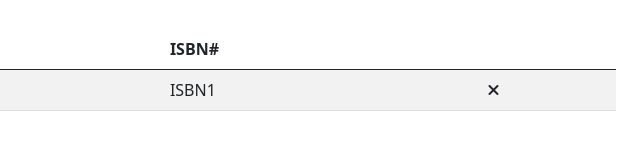
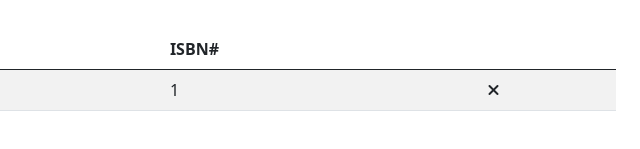
Before and after one commit to acciojob/book-list-SumanKisku, a website: page main.html in a window 1280 px wide. Shown: the part 323-472 px from the top of the page, 594-1234 px from the left. Drawn offline with nearby package versions, Linux system fonts and the light colour scheme.

Commit message:
fourth push

```diff
--- a/main.html
+++ b/main.html
@@ -43,7 +43,7 @@
     <tr>
 		<td>Book1</td>
 		<td>Author1</td>
-		<td>ISBN1</td>
+		<td>1</td>
 		<td><i class="fa-solid fa-xmark delete"></i></td>
     </tr>
   </tbody>
```
